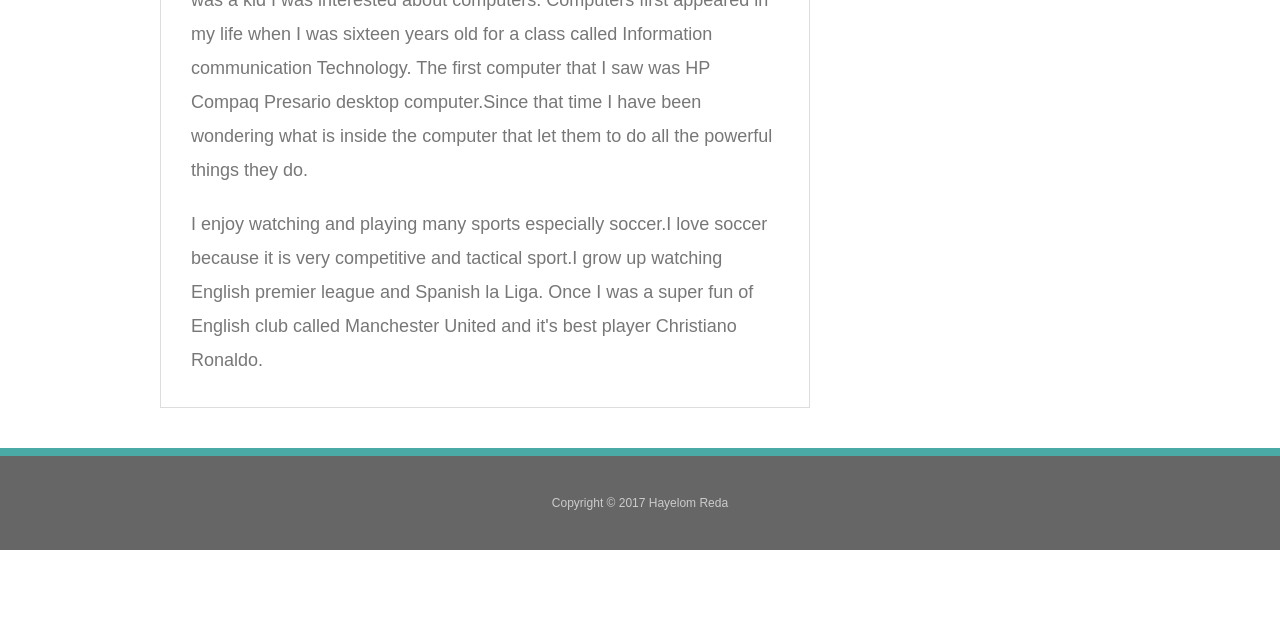
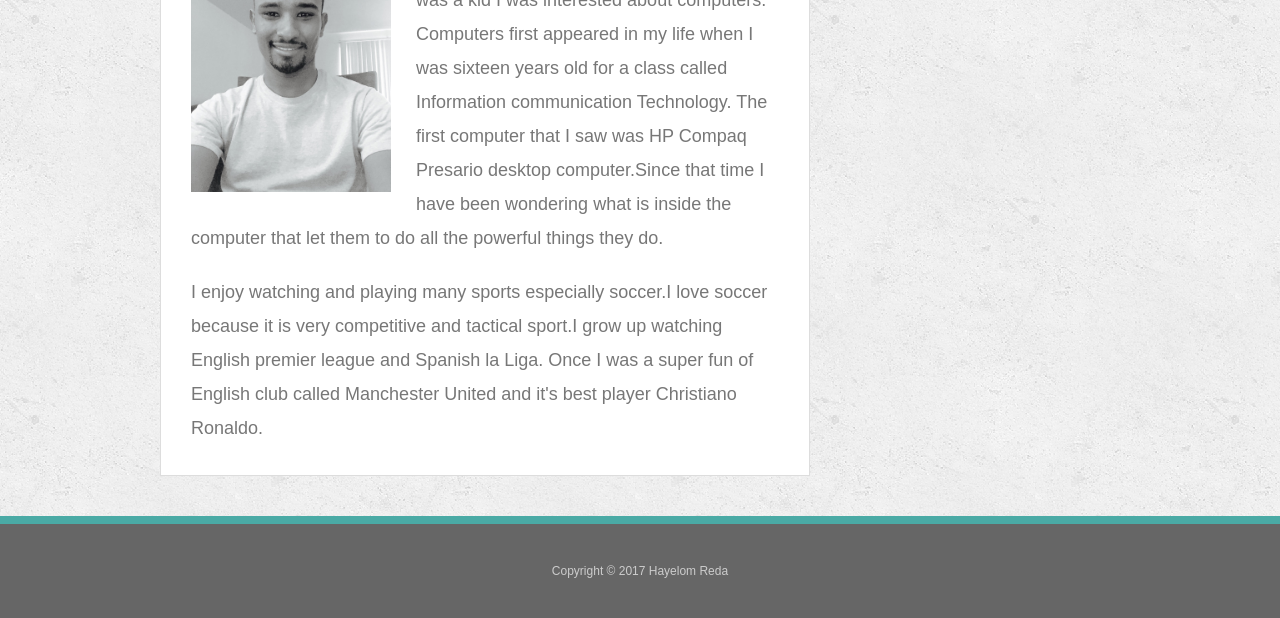
Before and after one commit to HayelomR/Responsive-Portfolio, a plain HTML site: page index.html in a window 1280 px wide. Shown: the part 338-956 px from the top of the page. Before the commit the page ends 888 px from the top, so only its background shows below. Drawn offline with Linux system fonts and the light colour scheme.

Commit message:
insert image

```diff
--- a/index.html
+++ b/index.html
@@ -20,7 +20,7 @@
   <div id="main-container" class="container">
     <section class="main-section">
       <h1>About Me</h1>
-      <img src="assets/images/IMG_0241.jpg" class="auth-image" alt="Your Name">
+      <img src="assets/images/Hayelom.jpg" class="auth-image" alt="Your Name">
     <p>Hello,I am Hayelom.I was born in Ethiopia moved to the state eight years ago. Since I was a kid I was interested about computers. Computers first appeared in my life when I was sixteen years old for a class called Information communication Technology. The first computer that I saw was HP Compaq Presario desktop computer.Since that time I have been wondering what is inside the computer that let them to do all the powerful things they do.
       </p>
       <p>I enjoy watching and playing many sports especially soccer.I love soccer because it is very competitive and tactical sport.I grow up watching English premier league and Spanish la Liga. Once I was a super fun of English club called Manchester United and it's best player Christiano Ronaldo.</p>
```
Also changed, not shown: assets/images/Hayelom.jpg (added), assets/images/cat.jpg (added), assets/images/concrete_seamless.png (added), assets/images/github-128.png (added), assets/images/linkedin-128.png (added), assets/images/stackoverflow-128.png (added), assets/images/technics-q-c-640-480-1.jpg (added), assets/images/technics-q-c-640-480-2.jpg (added), assets/images/technics-q-c-640-480-5.jpg (added), assets/images/technics-q-c-640-480-7.jpg (added), assets/images/technics-q-c-640-480-9.jpg (added).
